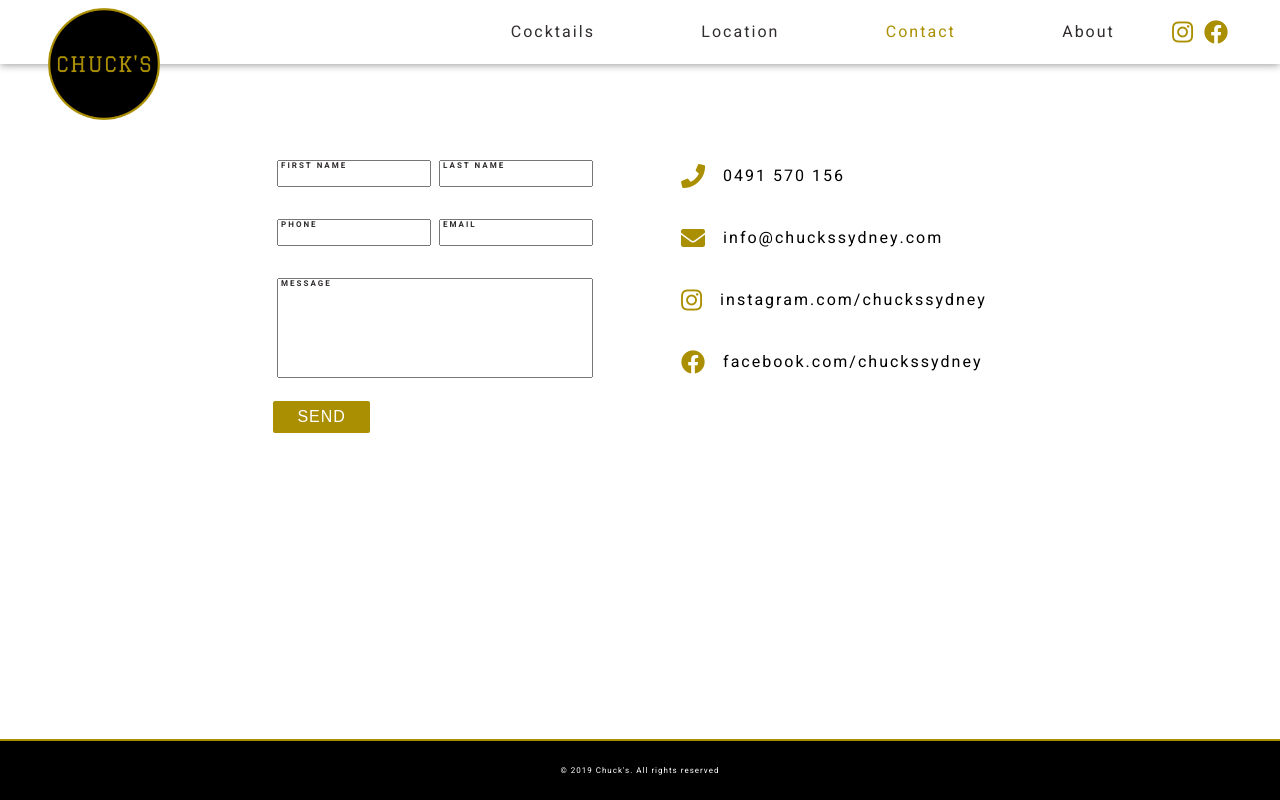
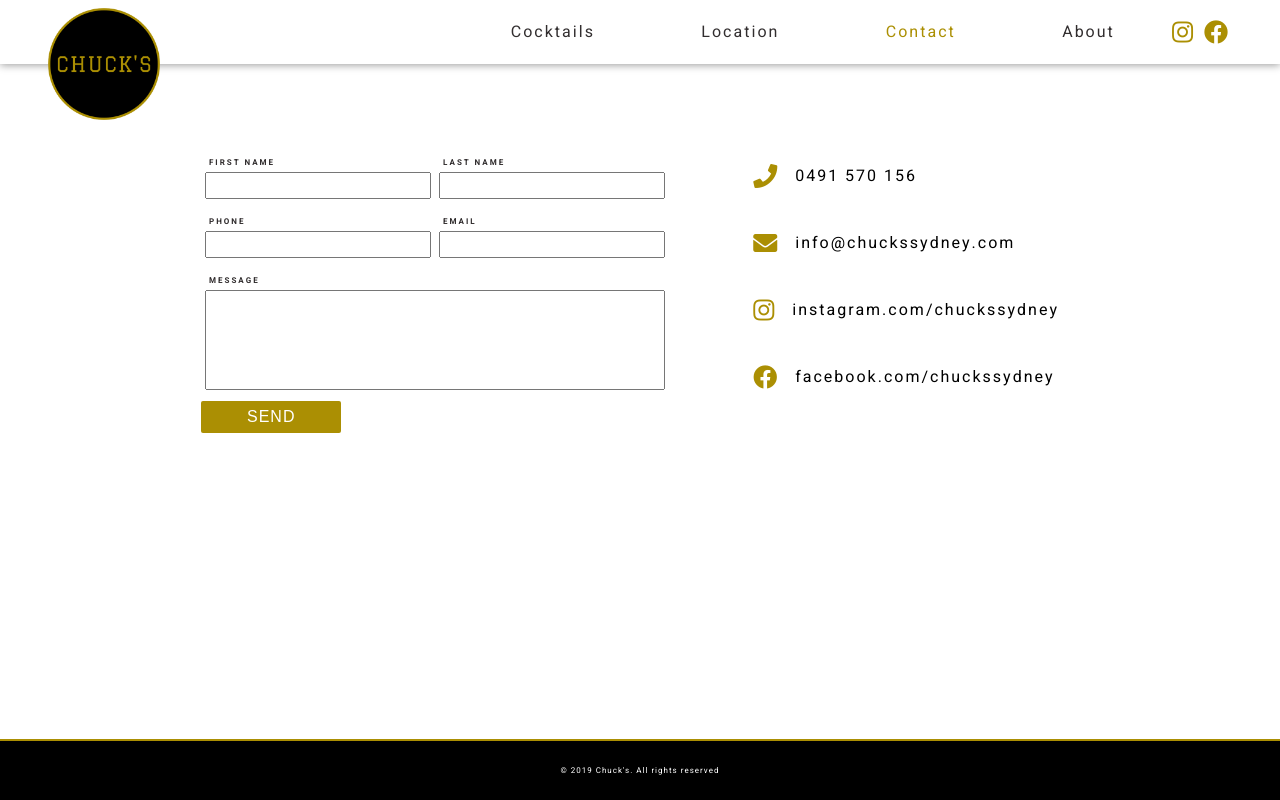
Before and after one commit to GiuseppeZeraschi/chucks, a Vue app: page /contact in a window 1280 px wide. Built offline with nearby package versions, Linux system fonts and the light colour scheme.

Commit message:
edited form labels

```diff
--- a/src/components/ContactForm.vue
+++ b/src/components/ContactForm.vue
@@ -1,7 +1,19 @@
 <template>
-  <form class="v-contact-form" method="POST" data-netlify="true">
+  <form class="v-contact-form" method="POST" data-netlify="true" netlify-honeypot="bot-field">
+    <div class="v-contact-form__honey-pot">
+      <label>
+        Don’t fill this out if you're human:
+        <input name="bot-field">
+      </label>
+    </div>
     <div class="v-contact-form__input-group">
       <div class="v-contact-form__input-wrapper">
+        <label
+          :class="firstNameLabelClasses"
+          class="v-contact-form__label u-text-mars-title"
+          for="firstName"
+        >
+          First Name
           <input
             @click="firstNameInputActive = true"
             @blur="firstNameInputActive = false"
@@ -13,13 +25,15 @@
             id="firstName"
             required
           >
-        <label
-          :class="firstNameLabelClasses"
-          class="v-contact-form__label u-text-mars-title"
-          for="firstName"
-        >First Name</label>
+        </label>
       </div>
       <div class="v-contact-form__input-wrapper">
+        <label
+          :class="lastNameLabelClasses"
+          class="v-contact-form__label u-text-mars-title"
+          for="lastName"
+        >
+          Last Name
           <input
             @click="lastNameInputActive = true"
             @blur="lastNameInputActive = false"
@@ -31,15 +45,17 @@
             id="lastName"
             required
           >
-        <label
-          :class="lastNameLabelClasses"
-          class="v-contact-form__label u-text-mars-title"
-          for="lastName"
-        >Last Name</label>
+        </label>
       </div>
     </div>
     <div class="v-contact-form__input-group">
       <div class="v-contact-form__input-wrapper">
+        <label
+          :class="phoneLabelClasses"
+          class="v-contact-form__label u-text-mars-title"
+          for="phone"
+        >
+          Phone
           <input
             @click="phoneInputActive = true"
             @blur="phoneInputActive = false"
@@ -51,13 +67,15 @@
             id="phone"
             required
           >
-        <label
-          :class="phoneLabelClasses"
-          class="v-contact-form__label u-text-mars-title"
-          for="phone"
-        >Phone</label>
+        </label>
       </div>
       <div class="v-contact-form__input-wrapper">
+        <label
+          :class="emailLabelClasses"
+          class="v-contact-form__label u-text-mars-title"
+          for="email"
+        >
+          Email
           <input
             @click="emailInputActive = true"
             @blur="emailInputActive = false"
@@ -69,14 +87,16 @@
             id="email"
             required
           >
-        <label
-          :class="emailLabelClasses"
-          class="v-contact-form__label u-text-mars-title"
-          for="email"
-        >Email</label>
+        </label>
       </div>
     </div>
     <div class="v-contact-form__input-wrapper">
+      <label
+        :class="messageLabelClasses"
+        class="v-contact-form__label u-text-mars-title"
+        for="message"
+      >
+        Message
         <textarea
           @click="messageInputActive = true"
           @blur="messageInputActive = false"
@@ -88,13 +108,8 @@
           id="message"
           required
         ></textarea>
-      <label
-        :class="messageLabelClasses"
-        class="v-contact-form__label u-text-mars-title"
-        for="message"
-      >Message</label>
+      </label>
     </div>
-    <div data-netlify-recaptcha="true"></div>
     <input type="submit" value="Send" class="v-contact-form__submit u-text-venus-title">
   </form>
 </template>
@@ -178,26 +193,25 @@ export default {
   display: flex;
   flex-direction: column;
 
+  &__honey-pot {
+    display: none;
+  }
+
   &__input-group {
     display: flex;
   }
 
   &__input-wrapper {
-    padding: $venus $mercury;
-    position: relative;
+    padding: $mercury;
     width: 100%;
   }
 
   &__label {
-    left: $mercury;
     margin-left: $mercury;
-    position: absolute;
-    top: $venus;
-    transition: all 0.1s ease-in;
+    transition: color 0.1s ease-in;
 
     &--active {
       color: $gold;
-      transform: translateY(-100%);
     }
   }
 
--- a/src/views/Contact.vue
+++ b/src/views/Contact.vue
@@ -76,7 +76,7 @@ export default {
 
     @include lg {
       align-items: flex-start;
-      height: 250px;
+      height: 265px;
       margin-left: $saturn;
     }
   }
```
Lines whose indentation alone changed are shown as unchanged.
